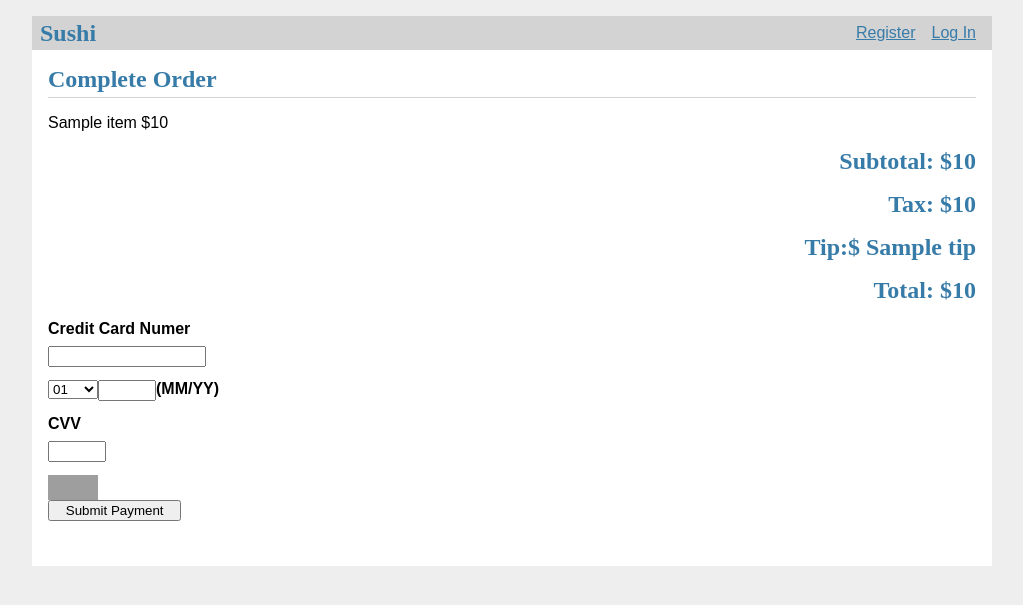
After one commit to CalWooten95/SushiApp, a Flask app: template flaskr/templates/customer/pay.html in a window 1280 px wide. The commit adds this page. Shown: the top 605 px of the page, without its empty margins (128-1151 px from the left). Run offline with Flask 2, Linux system fonts and the light colour scheme; the template is opened without the code that fills it: most values are stand-ins (such as "Sample title", 1, 10 or a date in 2020); grey boxes are pictures that could not be loaded.

Commit message:
Add files via upload

```diff
--- a/flaskr/templates/customer/checkout.html
+++ b/flaskr/templates/customer/checkout.html
@@ -4,7 +4,9 @@
   <h1>{% block title %}Checkout{% endblock %}</h1>
   {% if g.user %}
     <a class="action" href="{{ url_for('customer.index') }}">Return To Menu</a>
+    {% if hasItems %}
     <a class="action" href="{{ url_for('customer.complete') }}">Complete Order</a>
+    {% endif %}
   {% endif %}
 {% endblock %}
 
@@ -16,6 +18,7 @@
           <h1>{{ item['itemName'] }}</h1>
           <div class="about">Price ${{ item['price'] }} </div>
         </div>
+          <button type="button" onclick="window.location.href='{{ url_for( 'customer.index' , id=item['iid'] ) }}';">Edit Item</button>
           <button type="button" onclick="window.location.href='{{ url_for( 'customer.remove' , id=item['iid'] ) }}';">Remove Item</button>
       </header>
       <p class="body">{{ order['itemName'] }}</p>
--- a/flaskr/templates/customer/index.html
+++ b/flaskr/templates/customer/index.html
@@ -4,7 +4,7 @@
   <h1>{% block title %}Menu{% endblock %}</h1>
   {% if g.user %}
     <a class="action" href="{{ url_for('customer.checkout') }}">Request Refill</a>
-    <a class="action" href="{{ url_for('customer.checkout') }}">Complete Order</a>
+    <a class="action" href="{{ url_for('customer.checkout') }}">View Order</a>
   {% endif %}
 {% endblock %}
 
@@ -15,11 +15,13 @@
         <div>
           <img align="right" src={{ item['link'] }} style="width:150px;height:150px;">
           <h1>{{ item['itemName'] }}</h1>
-          <div class="about">Price ${{ item['price'] }} </div>
+          <div class="about">${{ item['price'] }} </div>
         </div>
       </header>
+      <p class="body"> {{ item['type'] }} </p>
       <p class="body">{{ item['description'] }}</p>
       <button type="button" onclick="window.location.href='{{ url_for( 'customer.addItem' , id=item['iid'] ) }}';">Add Item</button>
+
 
     </article>
     {% if not loop.last %}
--- /dev/null
+++ b/flaskr/templates/customer/pay.html
@@ -0,0 +1,70 @@
+{% extends 'base.html' %}
+
+{% block header %}
+  <h1>{% block title %}Complete Order{% endblock %}</h1>
+  {% if g.user %}
+    <a class="action" href="{{ url_for('customer.index') }}">Return To Menu</a>
+    <a class="action" href="{{ url_for('customer.checkout') }}">Return to Order</a>
+  {% endif %}
+{% endblock %}
+
+
+{% block content %}
+{% for item in order %}
+        <p>{{ item['itemName'] }} ${{ item['price'] }}</p>
+    {% if not loop.last %}
+      <hr>
+    {% endif %}
+{% endfor  %}
+
+<h1 align="right">Subtotal: ${{ order | sum(attribute='price')}} </h1>
+<h2 align="right">Tax: ${{ tax }} </h2>
+<h2 align="right">Tip:$ {{ tip }}</h2>
+<h1 align="right">Total: ${{ total }} </h1>
+
+
+<form method="post">
+  <label for="ccnum">Credit Card Numer</label>
+  <input type="text" id="ccnum"  name="ccnum" min="0"  align="right" size="16" style="width: 150px;"required>
+
+<div>
+<form method="post">
+  <label for="month">(MM/YY)</label>
+    <select name="month" id="month" style="width: 50px;float:left;">
+  <option value="01">01</option>
+  <option value="02">02</option>
+  <option value="03">03</option>
+        <option value="04">04</option>
+  <option value="05">05</option>
+  <option value="06">06</option>
+        <option value="07">07</option>
+  <option value="08">08</option>
+  <option value="09">09</option>
+    <option value="10">10</option>
+  <option value="11">11</option>
+  <option value="12">12</option>
+</select>
+    <label for="year"></label>
+  <input type="number" id="year"  name="year" min="21" max="99"  align="right" size="2" style="width: 50px;float: left;" required>
+
+</div>
+
+
+<form method="post">
+  <label for="cvv">CVV</label>
+  <input type="number" id="cvv"  name="cvv" min="0" max="9999" align="right" maxlength="4" size="4" style="width: 50px" required>
+    <img  src="https://w7.pngwing.com/pngs/117/675/png-transparent-visa-and-mastercard-ads-mastercard-credit-card-american-express-visa-debit-card-mastercard-text-payment-logo.png" style="width:50px;height:25px;">
+    <input type="submit"  value="Submit Payment" size="6">
+</form>
+
+
+
+{% endblock %}
+
+
+<html lang="en">
+<head>
+    <meta charset="UTF-8">
+    <title>Title</title>
+</head>
+<body>
```
Also changed, not shown: flaskr/templates/customer/complete.html (+4 -3 lines), flaskr/templates/customer/finish.html (added, +24 -0 lines).
